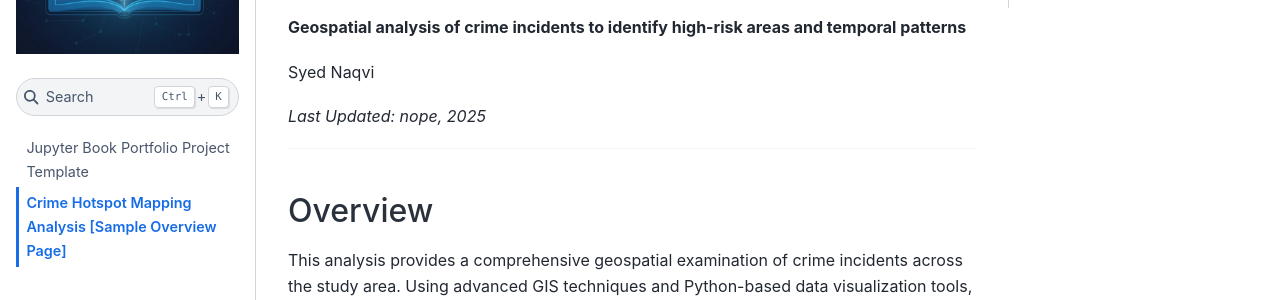
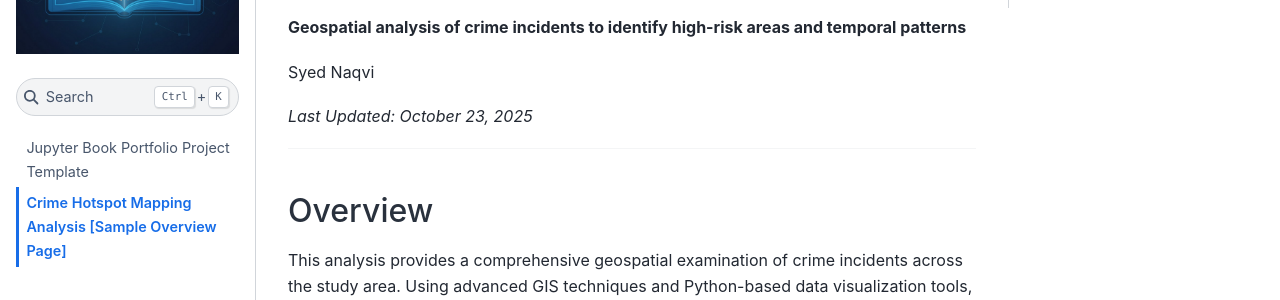
Before and after one commit to Syed-A-Naqvi/sample_jupyter_book, a Jupyter Book: the page built from overview.md, in a window 1280 px wide and 900 px high. Shown: the part 167-467 px from the top of the window. Built offline with Jupyter Book 1.0.4 settings and Sphinx 7.4.7 and the Sphinx Book theme 1.1.4, drawn with Linux system fonts in a browser that asks for light colours.

Commit message:
Auto-update: Last Updated date [skip ci]

```diff
--- a/overview.md
+++ b/overview.md
@@ -4,7 +4,7 @@
 
 Syed Naqvi
 
-*Last Updated: nope, 2025*
+*Last Updated: October 23, 2025*
 
 ---
 
```
